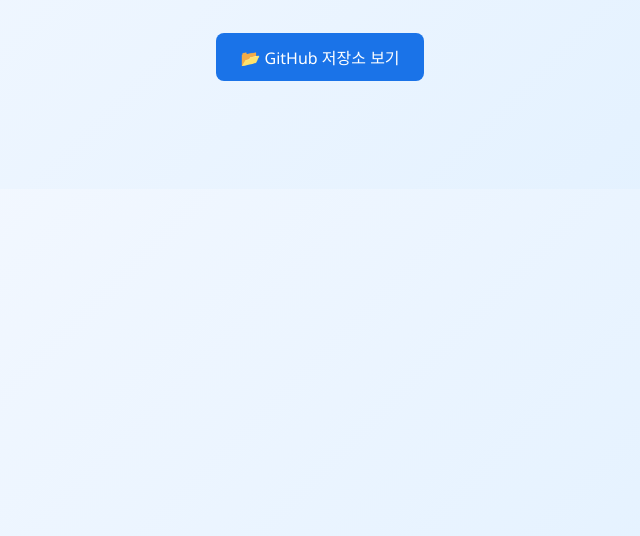
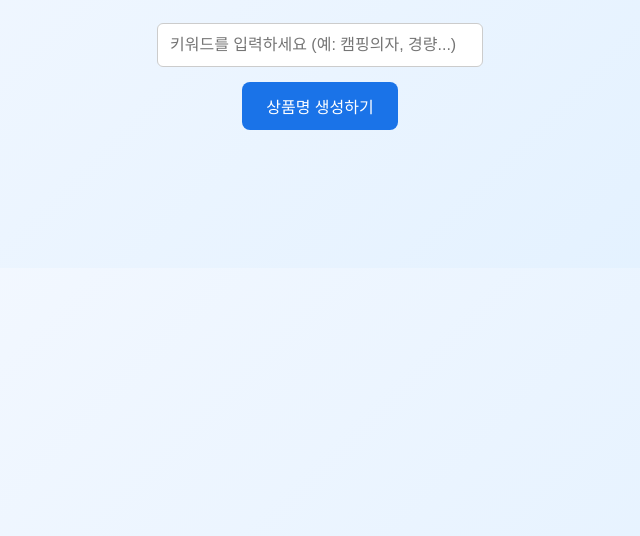
Before and after one commit to smith3913167/product_name_generator, a plain HTML site: page index.html in a window 1280 px wide. Shown: the part 264-800 px from the top of the page, without its empty margins (320-960 px from the left). Drawn offline with Linux system fonts and the light colour scheme.

Commit message:
🎨 예쁜 디자인의 GitHub Pages 메인페이지 추가

```diff
--- a/index.html
+++ b/index.html
@@ -18,26 +18,71 @@
     }
     p {
       font-size: 1.2em;
+      margin-top: 10px;
+    }
+    input {
+      width: 300px;
+      padding: 12px;
+      font-size: 1em;
       margin-top: 20px;
+      border: 1px solid #ccc;
+      border-radius: 6px;
     }
-    a {
-      display: inline-block;
-      margin-top: 30px;
+    button {
+      margin-top: 15px;
       padding: 12px 24px;
+      font-size: 1em;
       background-color: #1a73e8;
       color: white;
-      text-decoration: none;
+      border: none;
       border-radius: 8px;
+      cursor: pointer;
       transition: background-color 0.3s ease;
     }
-    a:hover {
+    button:hover {
       background-color: #155ab6;
+    }
+    .result {
+      margin-top: 30px;
+      font-size: 1.3em;
+      color: #1a73e8;
+      font-weight: bold;
     }
   </style>
 </head>
 <body>
   <h1>환영합니다! 👋</h1>
-  <p>이곳은 GPT를 활용한 <strong>AI 상품명 생성기</strong>입니다.</p>
-  <a href="https://github.com/smith3913167/product_name_generator" target="_blank">📂 GitHub 저장소 보기</a>
+  <p>GPT를 활용한 <strong>AI 상품명 생성기</strong></p>
+
+  <input type="text" id="keywordInput" placeholder="키워드를 입력하세요 (예: 캠핑의자, 경량...)" />
+  <br />
+  <button onclick="generateProductName()">상품명 생성하기</button>
+
+  <div class="result" id="result"></div>
+
+  <script>
+    function generateProductName() {
+      const input = document.getElementById("keywordInput").value.trim();
+      const result = document.getElementById("result");
+
+      if (!input) {
+        result.innerText = "❗ 키워드를 입력해 주세요.";
+        return;
+      }
+
+      // 단순 예시 로직 - 실제 API 연동 없이 랜덤 생성
+      const suffixes = [
+        "프리미엄 에디션",
+        "2024 최신형",
+        "AI 자동 추천 상품",
+        "감성 캠핑용",
+        "베스트셀러",
+        "SNS 인기템"
+      ];
+      const randomSuffix = suffixes[Math.floor(Math.random() * suffixes.length)];
+
+      result.innerText = `💡 ${input} ${randomSuffix}`;
+    }
+  </script>
 </body>
 </html>
```
